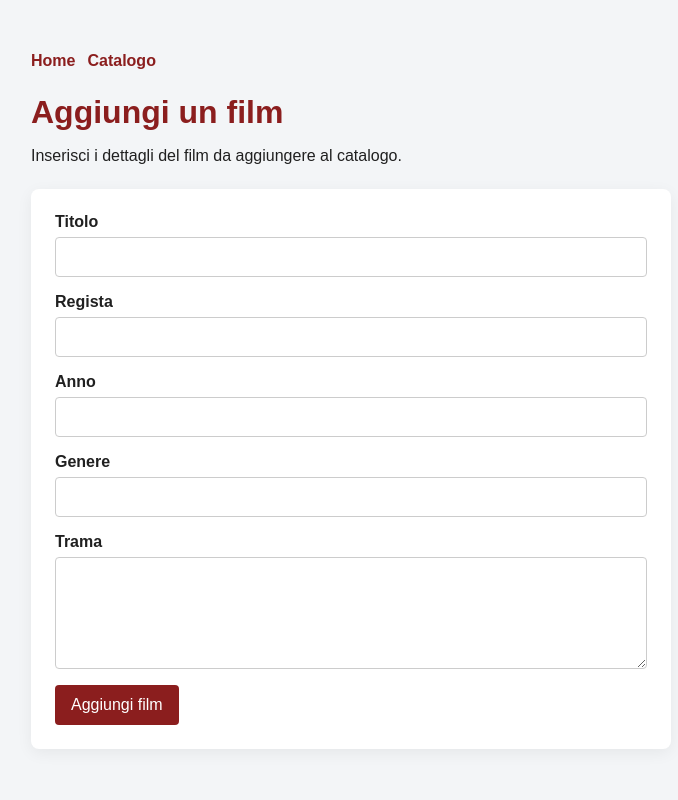
After one commit to LuigiLoliva/cineteca, a Node server app: page /aggiungi in a window 1280 px wide. The commit adds this page. Shown: the whole page, without its empty margins (109-787 px from the left). Run offline with Node 20, Linux system fonts and the light colour scheme.

Commit message:
fine cineteca

```diff
--- a/app.js
+++ b/app.js
@@ -46,9 +46,17 @@ app.get('/catalogo', (req, res) => {
       return res.status(500).send('Archivio dei film non valido.');
     }
 
+    const titoloRicerca = typeof req.query.titolo === 'string'
+      ? req.query.titolo.trim()
+      : '';
+    const filmTrovati = titoloRicerca
+      ? film.filter(opera => opera.titolo.toLocaleLowerCase().includes(titoloRicerca.toLocaleLowerCase()))
+      : film;
+
     res.render('catalogo', {
       titoloPagina: 'Catalogo Film',
-      film: film
+      film: filmTrovati,
+      titoloRicerca
     });
   });
 });
@@ -87,6 +95,47 @@ app.get('/film/:id', (req, res) => {
     });
 });
 
+app.get('/aggiungi', (req, res) => {
+  res.render('aggiungi', {
+    titoloPagina: 'Aggiungi Film'
+  });
+});
+
+app.post('/aggiungi', express.urlencoded({ extended: true }), (req, res) => {
+    const percorsoArchivio = path.join(__dirname, 'data', 'film.json');
+    fs.readFile(percorsoArchivio, 'utf8', (errore, dati) => {
+      if (errore) {
+        console.error('Errore durante la lettura dell\'archivio:', errore);
+        return res.status(500).send('Impossibile leggere l\'archivio dei film.');
+      }
+
+      let film;
+      try {
+        film = JSON.parse(dati);
+      } catch (erroreJSON) {
+        console.error('Errore durante l\'analisi dell\'archivio:', erroreJSON);
+        return res.status(500).send('Archivio dei film non valido.');
+      }
+
+      const nuovoFilm = {
+        id: film.reduce((idMassimo, opera) => Math.max(idMassimo, Number(opera.id) || 0), 0) + 1,
+        titolo: req.body.titolo,
+        regista: req.body.regista,
+        anno: parseInt(req.body.anno),
+        genere: req.body.genere,
+        trama: req.body.trama
+      };
+
+      fs.writeFile(percorsoArchivio, JSON.stringify([...film, nuovoFilm], null, 2), (erroreScrittura) => {
+        if (erroreScrittura) {
+          console.error('Errore durante l\'aggiunta del film:', erroreScrittura);
+          return res.status(500).send('Impossibile aggiungere il film.');
+        }
+        res.redirect('/catalogo');
+      });
+    });
+});
+
 app.listen(port, () => {
   console.log(`Cineteca in ascolto su http://localhost:${port}`);
 });
--- a/data/film.json
+++ b/data/film.json
@@ -64,5 +64,13 @@
     "paese": "Corea del Sud",
     "casaCinematografica": "Barunson E&A",
     "trama": "Una famiglia povera ottiene diversi lavori presso una ricca famiglia, creando una serie di conseguenze impreviste."
+  },
+  {
+    "id": 7,
+    "titolo": "Il",
+    "regista": "Andrea",
+    "anno": 2000,
+    "genere": "Ciao",
+    "trama": "rfeqwef"
   }
 ]
--- a/public/css/style.css
+++ b/public/css/style.css
@@ -105,6 +105,49 @@ body {
 .ricerca button {
   padding: 10px 16px;
   color: white;
+  background: #8b1e1e;
+  border: 0;
+  border-radius: 4px;
+  cursor: pointer;
+}
+
+.form-film {
+  display: grid;
+  gap: 16px;
+  max-width: 640px;
+  padding: 24px;
+  background: white;
+  border-radius: 8px;
+  box-shadow: 0 4px 16px rgba(0, 0, 0, 0.06);
+}
+
+.campo-form {
+  display: grid;
+  gap: 6px;
+}
+
+.campo-form label {
+  font-weight: bold;
+}
+
+.campo-form input,
+.campo-form textarea {
+  width: 100%;
+  padding: 10px;
+  font: inherit;
+  border: 1px solid #ccc;
+  border-radius: 4px;
+}
+
+.campo-form textarea {
+  resize: vertical;
+}
+
+.form-film button {
+  width: fit-content;
+  padding: 11px 16px;
+  color: white;
+  font: inherit;
   background: #8b1e1e;
   border: 0;
   border-radius: 4px;
--- /dev/null
+++ b/views/aggiungi.ejs
@@ -0,0 +1,51 @@
+<!DOCTYPE html>
+<html lang="it">
+<head>
+  <meta charset="UTF-8">
+  <meta name="viewport" content="width=device-width, initial-scale=1.0">
+  <title><%= titoloPagina %></title>
+  <link rel="stylesheet" href="/css/style.css">
+</head>
+<body>
+  <main class="page">
+    <nav class="navigazione" aria-label="Navigazione principale">
+      <a href="/">Home</a>
+      <a href="/catalogo">Catalogo</a>
+    </nav>
+
+    <header class="page-header">
+      <h1>Aggiungi un film</h1>
+      <p>Inserisci i dettagli del film da aggiungere al catalogo.</p>
+    </header>
+
+    <form class="form-film" action="/aggiungi" method="post">
+      <div class="campo-form">
+        <label for="titolo">Titolo</label>
+        <input type="text" id="titolo" name="titolo" required>
+      </div>
+
+      <div class="campo-form">
+        <label for="regista">Regista</label>
+        <input type="text" id="regista" name="regista" required>
+      </div>
+
+      <div class="campo-form">
+        <label for="anno">Anno</label>
+        <input type="number" id="anno" name="anno" min="1888" step="1" required>
+      </div>
+
+      <div class="campo-form">
+        <label for="genere">Genere</label>
+        <input type="text" id="genere" name="genere" required>
+      </div>
+
+      <div class="campo-form">
+        <label for="trama">Trama</label>
+        <textarea id="trama" name="trama" rows="5" required></textarea>
+      </div>
+
+      <button type="submit">Aggiungi film</button>
+    </form>
+  </main>
+</body>
+</html>
```
Also changed, not shown: views/catalogo.ejs (+15 -4 lines).
